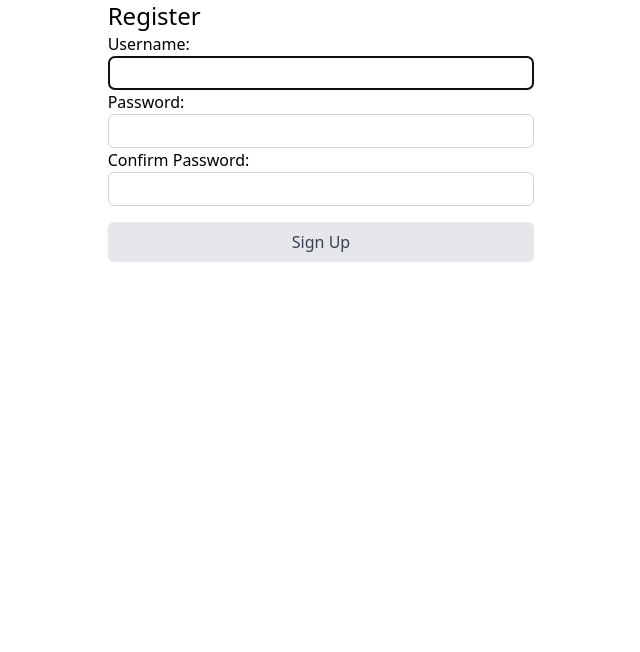
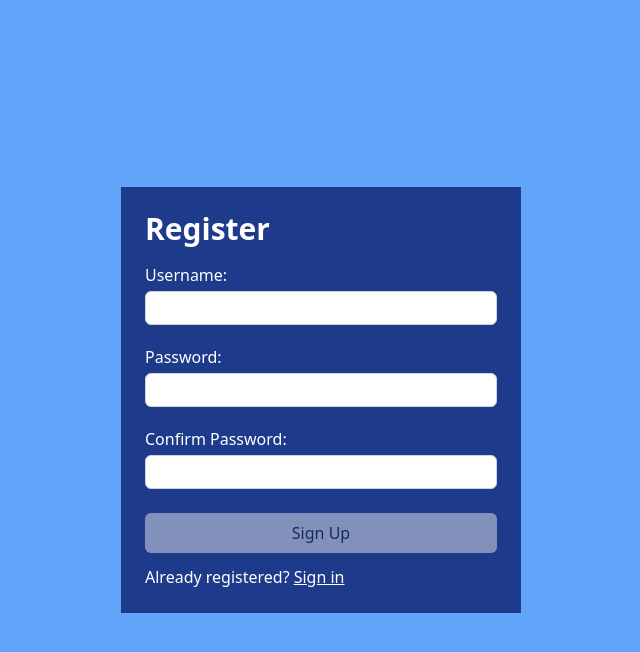
Before and after one commit to adex-badr18/react-auth, a React (Vite) app: page / in a window 1280 px wide. Shown: the top 652 px of the page, without its empty margins (319-959 px from the left). Built offline with nearby package versions, Linux system fonts and the light colour scheme.

Commit message:
style: Style registration form

```diff
--- a/package.json
+++ b/package.json
@@ -10,6 +10,7 @@
     "preview": "vite preview"
   },
   "dependencies": {
+    "axios": "^1.6.5",
     "react": "^18.2.0",
     "react-dom": "^18.2.0",
     "react-icons": "^5.0.1"
--- a/src/App.jsx
+++ b/src/App.jsx
@@ -3,7 +3,7 @@ import Register from './pages/Register';
 
 function App() {
     return (
-        <main>
+        <main className='min-h-screen w-screen bg-blue-400'>
             <Register />
         </main>
     )
--- /dev/null
+++ b/src/api/axios.js
@@ -0,0 +1,5 @@
+import axios from 'axios';
+
+export default axios.create({
+    baseURL: 'https://apibaseurl'
+})
--- a/src/pages/Register.jsx
+++ b/src/pages/Register.jsx
@@ -1,9 +1,11 @@
 import { useState, useRef, useEffect } from 'react';
 import { FaCheck } from "react-icons/fa6";
 import { FaTimes, FaInfoCircle } from "react-icons/fa";
+import axios from '../api/axios';
 
 const USER_REGEX = /^[a-zA-Z][a-zA-Z0-9-_]{3,23}$/;
 const PWD_REGEX = /^(?=.*[a-z])(?=.*[A-Z])(?=.*[0-9])(?=.*[!@#$%]).{8,24}$/;
+const REGISTER_URL = '/register';
 
 const Register = () => {
     const usernameRef = useRef();
@@ -21,7 +23,7 @@ const Register = () => {
     const [validMatch, setValidMatch] = useState(false);
     const [matchFocus, setMatchFocus] = useState(false);
 
-    const [errMsg, seterrMsg] = useState('');
+    const [errMsg, setErrorMsg] = useState('Registration Failed!');
     const [success, setSuccess] = useState(false);
 
     useEffect(() => {
@@ -30,43 +32,96 @@ const Register = () => {
 
     useEffect(() => {
         const result = USER_REGEX.test(username);
-        console.log(username, result);
+        // console.log(username, result);
         setValidUsername(result);
     }, [username]);
 
     useEffect(() => {
         const result = PWD_REGEX.test(password);
-        console.log(password, result);
+        // console.log(password, result);
         setValidPassword(result);
         const match = password === matchPassword;
         setValidMatch(match);
     }, [password, matchPassword]);
 
     useEffect(() => {
-        seterrMsg('');
+        setErrorMsg('');
     }, [username, password, matchPassword]);
 
+    const handleSubmit = async (e) => {
+        e.preventDefault();
+
+        // If button is enabled with JS hack
+        const usernameValidation = USER_REGEX.test(username);
+        const passwordValidation = PWD_REGEX.test(password);
+
+        if (!usernameValidation || !passwordValidation) {
+            setErrorMsg('Invalid Entry');
+            return;
+        }
+        setSuccess(true);
+        console.log(username, password);
+
+        // try {
+        //     const response = await axios.post(REGISTER_URL,
+        //         { username, password },
+        //         {
+        //             headers: { 'Content-Type': 'application/json' },
+        //             withCredentials: true
+        //         }
+        //     );
+
+        //     console.log(response);
+        //     console.log(response.data);
+        //     console.log(response.accessToken);
+        //     setSuccess(true);
+        //     // Clear input fields
+        // } catch (error) {
+        //     if (!error?.response) {
+        //         setErrorMsg('No Server Response');
+        //     } else if (error.response?.status === 400) {
+        //         setErrorMsg('Username Taken');
+        //     } else {
+        //         setErrorMsg('Registration Failed!');
+        //     }
+        //     errRef.current.focus();
+        // }
+    }
+
     return (
-        <section className='w-1/3 mx-auto flex flex-col'>
-            <p ref={errRef} className={errMsg ? 'text-red-600 font-medium' : 'sr-only'} aria-live='assertive'>{errMsg}</p>
-            <h1 className='text-2xl'>Register</h1>
+        <>
+            {
+                success ?
+                    (
+                        <section>
+                            <h1>Success!</h1>
+                            <p>
+                                <a href="#">Sign In</a>
+                            </p>
+                        </section>
+                    ) :
+                    (
+                        <section className='h-screen flex items-center justify-center px-16'>
+                            <div className='w-full max-w-[400px] bg-blue-900 p-6'>
+                                <p ref={errRef} className={errMsg ? 'text-red-700 bg-red-200 p-2 text-sm font-medium mb-2' : 'sr-only'} aria-live='assertive'>{errMsg}</p>
+                                <h1 className='text-3xl text-white mb-4 font-semibold'>Register</h1>
 
-            <form>
-                <div className=''>
-                    <div className='flex flex-col'>
-                        <label htmlFor="username">
+                                <form onSubmit={handleSubmit}>
+                                    <div className='flex flex-col gap-5'>
+                                        <div className='flex flex-col gap-1'>
+                                            <label htmlFor="username" className='flex items-center gap-1 text-white'>
                                                 Username:
                                                 <span className={validUsername ? 'flex' : 'hidden'}>
-                                <FaCheck />
+                                                    <FaCheck color='#7fb800' />
                                                 </span>
                                                 <span className={validUsername || !username ? 'hidden' : 'flex'}>
-                                <FaTimes />
+                                                    <FaTimes color='red' />
                                                 </span>
                                             </label>
                                             <input
                                                 type="text"
                                                 id='username'
-                            className='py-1 px-2 border border-gray-300 rounded-md'
+                                                className='py-1 px-2 border border-gray-300 rounded-md focus:outline-none'
                                                 ref={usernameRef}
                                                 autoComplete='off'
                                                 value={username}
@@ -77,28 +132,30 @@ const Register = () => {
                                                 onFocus={() => setUsernameFocus(true)}
                                                 onBlur={() => setUsernameFocus(false)}
                                             />
-                        <div id='usernamenote' className={usernameFocus && username && !validUsername ? 'text-xs' : 'sr-only'}>
-                            <FaInfoCircle />
+                                            <div id='usernamenote' className={usernameFocus && username && !validUsername ? 'flex gap-2 text-xs bg-black text-white p-1 rounded-md mt-1' : 'sr-only'}>
+                                                <FaInfoCircle size={22} />
+                                                <div>
                                                     4 to 24 characters. <br />
                                                     Must begin with a letter. <br />
                                                     Letters, numbers, underscores, hyphens allowed.
                                                 </div>
                                             </div>
+                                        </div>
 
-                    <div className='flex flex-col'>
-                        <label htmlFor="password">
+                                        <div className='flex flex-col gap-1'>
+                                            <label htmlFor="password" className='flex items-center gap-1 text-white'>
                                                 Password:
                                                 <span className={validPassword ? 'flex' : 'hidden'}>
-                                <FaCheck />
+                                                    <FaCheck color='#7fb800' />
                                                 </span>
                                                 <span className={validPassword || !password ? 'hidden' : 'flex'}>
-                                <FaTimes />
+                                                    <FaTimes color='red' />
                                                 </span>
                                             </label>
                                             <input
                                                 type="password"
                                                 id='password'
-                            className='py-1 px-2 border border-gray-300 rounded-md'
+                                                className='py-1 px-2 border border-gray-300 rounded-md focus:outline-none'
                                                 value={password}
                                                 onChange={(e) => setPassword(e.target.value)}
                                                 required
@@ -107,28 +164,30 @@ const Register = () => {
                                                 onFocus={() => setPasswordFocus(true)}
                                                 onBlur={() => setPasswordFocus(false)}
                                             />
-                        <div id='password-note' className={passwordFocus && !validPassword ? 'text-xs' : 'sr-only'}>
-                            <FaInfoCircle />
+                                            <div id='password-note' className={passwordFocus && !validPassword ? 'flex gap-2 text-xs bg-black text-white p-1 rounded-md mt-1' : 'sr-only'}>
+                                                <FaInfoCircle size={22} />
+                                                <div>
                                                     8 to 24 characters. <br />
                                                     Must include uppercase and lowercase letters, a number and a special character. <br />
                                                     Allowed special characters: <span aria-label='exclamation mark'>!</span> <span aria-label='hashtag'>#</span> <span aria-label='at symbol'>@</span> <span aria-label='dollar sign'>$</span> <span aria-label='percent'>%</span>
                                                 </div>
                                             </div>
+                                        </div>
 
-                    <div className='flex flex-col'>
-                        <label htmlFor="confirm-password">
+                                        <div className='flex flex-col gap-1'>
+                                            <label htmlFor="confirm-password" className='flex items-center gap-1 text-white'>
                                                 Confirm Password:
                                                 <span className={validMatch && matchPassword ? 'flex' : 'hidden'}>
-                                <FaCheck />
+                                                    <FaCheck color='#7fb800' />
                                                 </span>
                                                 <span className={validMatch || !matchPassword ? 'hidden' : 'flex'}>
-                                <FaTimes />
+                                                    <FaTimes color='red' />
                                                 </span>
                                             </label>
                                             <input
                                                 type="password"
                                                 id='confirm-password'
-                            className='py-1 px-2 border border-gray-300 rounded-md'
+                                                className='py-1 px-2 border border-gray-300 rounded-md focus:outline-none'
                                                 value={matchPassword}
                                                 onChange={(e) => setMatchPassword(e.target.value)}
                                                 required
@@ -137,16 +196,30 @@ const Register = () => {
                                                 onFocus={() => setMatchFocus(true)}
                                                 onBlur={() => setMatchFocus(false)}
                                             />
-                        <div id='confirm-note' className={matchFocus && !validMatch ? 'text-xs' : 'sr-only'}>
-                            <FaInfoCircle />
+                                            <div id='confirm-note' className={matchFocus && !validMatch ? 'flex gap-2 items-center text-xs bg-black text-white p-1 rounded-md mt-1' : 'sr-only'}>
+                                                <FaInfoCircle size={20} />
+                                                <span>
                                                     Must match the first password input field.
+                                                </span>
                                             </div>
                                         </div>
                                     </div>
 
-                <button className='bg-gray-200 text-gray-700 rounded-md w-full py-2 mt-4' disabled={!validUsername || !validPassword || !validMatch ? true : false}>Sign Up</button>
+                                    <button className='bg-gray-200 text-gray-900 font-medium rounded-md w-full py-2 mt-6 cursor-pointer hover:bg-gray-300 disabled:opacity-50 disabled:cursor-not-allowed' disabled={!validUsername || !validPassword || !validMatch ? true : false}>Sign Up</button>
                                 </form>
+
+                                <p className='flex flex-col sm:flex-row gap-1 mt-3 text-white'>
+                                    Already registered?
+                                    <span className=''>
+                                        {/* router link below */}
+                                        <a href="#" className='underline decoration-solid'>Sign in</a>
+                                    </span>
+                                </p>
+                            </div>
                         </section>
+                    )
+            }
+        </>
     )
 }
 
```
Also changed, not shown: 1 other file (tests, documents, lock files or other folders). Lines whose indentation alone changed are shown as unchanged.
